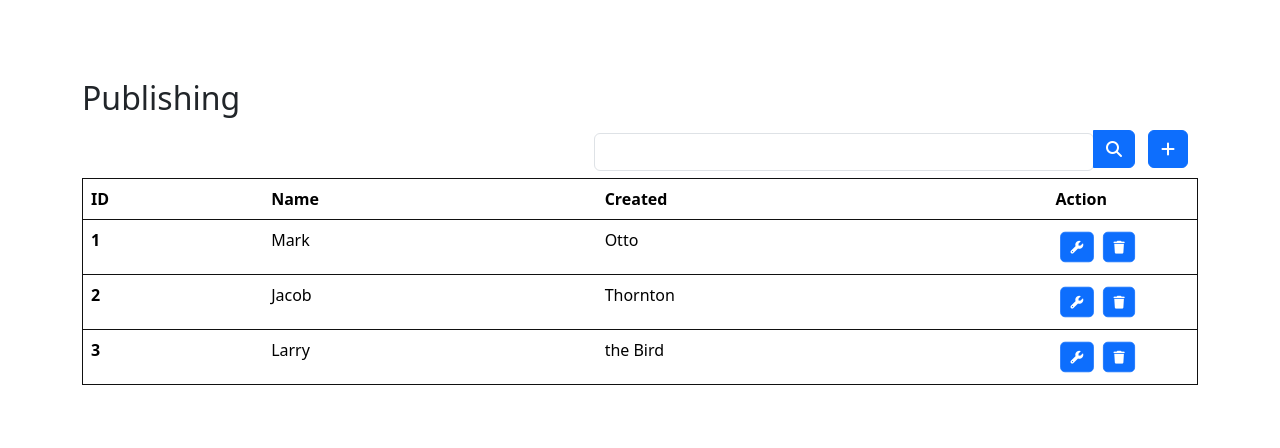
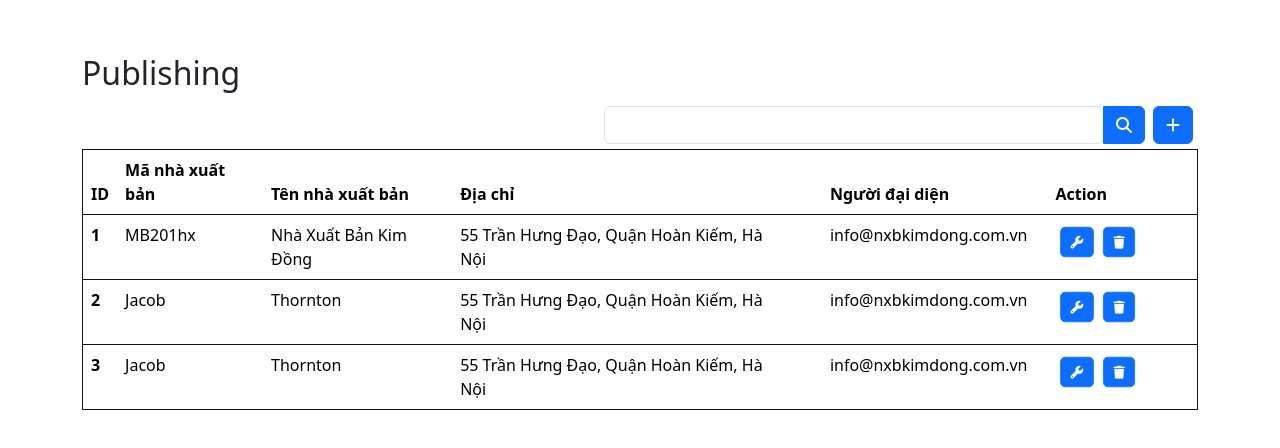
Before and after one commit to anhtan2223/LibaryManagement, a Vue app in the folder Code/Frontend/: page /adminpublishing in a window 1280 px wide. Shown: the part 160-608 px from the top of the page. Built offline with nearby package versions, Linux system fonts and the light colour scheme.

Commit message:
Author, Category, Publishing update

```diff
--- a/Code/Frontend/src/views/Admin/AdminAuthor.vue
+++ b/Code/Frontend/src/views/Admin/AdminAuthor.vue
@@ -55,8 +55,8 @@
 <style scoped>
     .button_in_search_container{
         scale: 100%;
-        margin: 5px 10px 10px 3px  ;
-    }
+        margin: 5px 5px 5px 3px ;
+        }
     .form-control{
         width: 500px;
 
--- a/Code/Frontend/src/views/Admin/AdminCategory.vue
+++ b/Code/Frontend/src/views/Admin/AdminCategory.vue
@@ -55,7 +55,7 @@
 <style scoped>
   .button_in_search_container{
       scale: 100%;
-      margin: 5px 10px 10px 3px  ;
+      margin: 5px 5px 5px 3px  ;
   }
   .form-control{
       width: 500px;
--- a/Code/Frontend/src/views/Admin/AdminPublishing.vue
+++ b/Code/Frontend/src/views/Admin/AdminPublishing.vue
@@ -19,16 +19,20 @@
         <thead>
             <tr>
             <th scope="col">ID</th>
-            <th scope="col">Name</th>
-            <th scope="col">Created</th>
+            <th scope="col">Mã nhà xuất bản</th>
+            <th scope="col">Tên nhà xuất bản</th>
+            <th scope="col">Địa chỉ</th>
+            <th scope="col">Người đại diện</th>
             <th scope="col">Action</th>
             </tr>
         </thead>
   <tbody>
     <tr>
       <th scope="row">1</th>
-      <td>Mark</td>
-      <td>Otto</td>
+      <td >MB201hx</td>
+      <td >Nhà Xuất Bản Kim Đồng</td>
+      <td class="col_3">55 Trần Hưng Đạo, Quận Hoàn Kiếm, Hà Nội</td>
+      <td class="col_4">info@nxbkimdong.com.vn</td>
       <td class="action_button"><button class="btn btn-primary " type="submit"><i class="fas fa-wrench" style="color: #ffffff;"></i></button>
             <button class="btn btn-primary " type="submit"><i class="fas fa-trash" style="color: #ffffff;"></i></button></td>
 
@@ -37,13 +41,17 @@
       <th scope="row">2</th>
       <td>Jacob</td>
       <td>Thornton</td>
+      <td class="col_3">55 Trần Hưng Đạo, Quận Hoàn Kiếm, Hà Nội</td>
+      <td class="col_4">info@nxbkimdong.com.vn</td>
       <td class="action_button"><button class="btn btn-primary " type="submit"><i class="fas fa-wrench" style="color: #ffffff;"></i></button>
             <button class="btn btn-primary " type="submit"><i class="fas fa-trash" style="color: #ffffff;"></i></button></td>
     </tr>
     <tr>
       <th scope="row">3</th>
-      <td>Larry</td>
-      <td>the Bird</td>
+      <td>Jacob</td>
+      <td>Thornton</td>
+      <td class="col_3">55 Trần Hưng Đạo, Quận Hoàn Kiếm, Hà Nội</td>
+      <td class="col_4">info@nxbkimdong.com.vn</td>
       <td class="action_button"><button class="btn btn-primary " type="submit"><i class="fas fa-wrench" style="color: #ffffff;"></i></button>
             <button class="btn btn-primary " type="submit"><i class="fas fa-trash" style="color: #ffffff;"></i></button></td>
     </tr>
@@ -52,9 +60,18 @@
     </div>
 </template>
 <style scoped>
+    .col_3{
+        padding-right: 50px;
+        box-sizing: border-box;
+    }
+    .col_4{
+        padding-right: 20px;
+    }
     .button_in_search_container{
         scale: 100%;
-        margin: 5px 10px 10px 3px  ;
+        margin: 5px 5px 5px 3px  ;
+        align-self: center;
+        align-items: center;
     }
     .form-control{
         width: 500px;
@@ -64,7 +81,6 @@
         display: flex;
         justify-content: flex-end;
         align-items: center;
-        align-self: center;
 
     }
 
```
